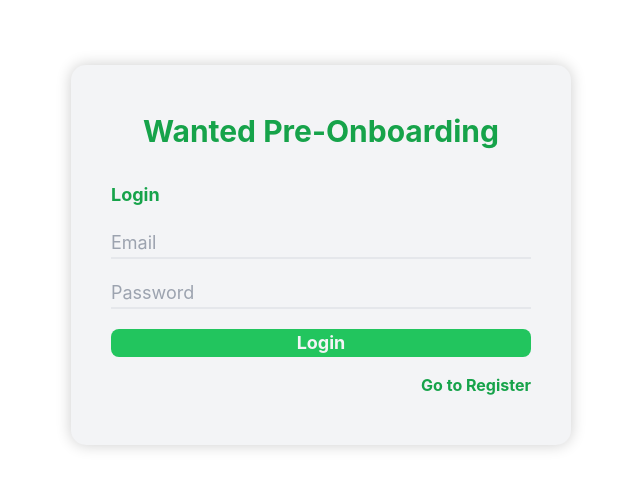
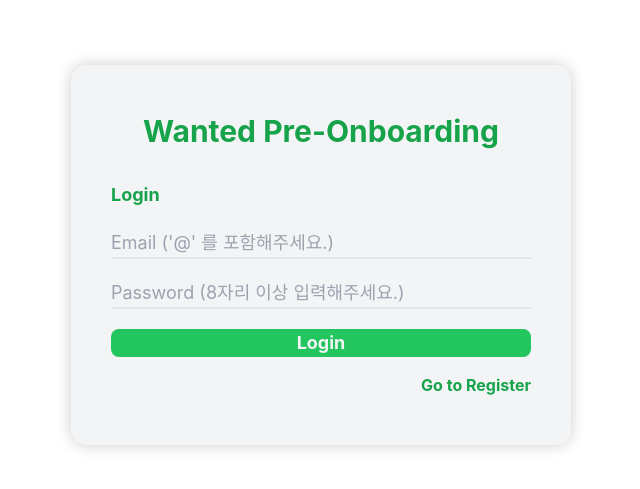
Before and after one commit to ijaesin/wanted-pre-onboarding-frontend, a React (Create React App) app: page /signin in a window 1280 px wide. Shown: the part 145-634 px from the top of the page, without its empty margins (319-959 px from the left). Built offline with nearby package versions, Linux system fonts and the light colour scheme.

Commit message:
유효성 검사 구현

```diff
--- a/src/components/auth/AuthTemplate.tsx
+++ b/src/components/auth/AuthTemplate.tsx
@@ -1,5 +1,6 @@
 import React, { useEffect } from "react";
 import { useNavigate } from "react-router-dom";
+import getToken from "../../lib/auth/getToken";
 
 interface AuthTemplateProps {
   children: React.ReactNode;
@@ -9,7 +10,7 @@
   const navigate = useNavigate();
 
   useEffect(() => {
-    if (localStorage.getItem("accessToken")) {
+    if (getToken("accessToken")) {
       navigate("/todo");
     }
   }, [navigate]);
--- a/src/components/auth/LoginForm.tsx
+++ b/src/components/auth/LoginForm.tsx
@@ -1,14 +1,16 @@
-import React, { useCallback, useState } from "react";
+import React, { useCallback, useState, useEffect } from "react";
 import AuthTemplate from "./AuthTemplate";
 import { Link } from "react-router-dom";
 import { signIn } from "../../api/auth/auth";
 import Error from "./Error";
 import { useNavigate } from "react-router-dom";
+import validate from "../validation/validation";
 
 export default function LoginForm() {
   const [email, setEmail] = useState("");
   const [password, setPassword] = useState("");
   const [error, setError] = useState("");
+  const [isValidated, setIsValidated] = useState(false);
   const navigate = useNavigate();
 
   const onChangeEmail = useCallback(
@@ -33,6 +35,14 @@
     [email, password, navigate]
   );
 
+  useEffect(() => {
+    if (validate({ email, password })) {
+      setIsValidated(true);
+    } else {
+      setIsValidated(false);
+    }
+  }, [email, password]);
+
   return (
     <AuthTemplate>
       {error !== "" && <Error error={error} />}
@@ -41,7 +51,7 @@
         <input
           type="email"
           name="email"
-          placeholder="Email"
+          placeholder="Email ('@' 를 포함해주세요.)"
           data-testid="email-input"
           className="w-full mb-5 text-lg bg-gray-100 border-b-2 outline-none"
           value={email}
@@ -50,7 +60,7 @@
         <input
           type="password"
           name="password"
-          placeholder="Password"
+          placeholder="Password (8자리 이상 입력해주세요.)"
           data-testid="password-input"
           className="w-full mb-5 text-lg bg-gray-100 border-b-2 outline-none"
           value={password}
@@ -60,6 +70,7 @@
           type="submit"
           data-testid="signin-button"
           className="w-full text-lg font-bold text-gray-100 bg-green-500 rounded-lg cursor-pointer hover:bg-green-600"
+          disabled={!isValidated}
         >
           Login
         </button>
--- a/src/components/auth/RegisterForm.tsx
+++ b/src/components/auth/RegisterForm.tsx
@@ -1,14 +1,16 @@
-import React, { useState, useCallback } from "react";
+import React, { useState, useCallback, useEffect } from "react";
 import AuthTemplate from "./AuthTemplate";
 import { Link } from "react-router-dom";
 import { signUp } from "../../api/auth/auth";
 import Error from "./Error";
 import { useNavigate } from "react-router-dom";
+import validate from "../validation/validation";
 
 export default function RegisterForm() {
   const [email, setEmail] = useState("");
   const [password, setPassword] = useState("");
   const [error, setError] = useState("");
+  const [isValidated, setIsValidated] = useState(false);
   const navigate = useNavigate();
 
   const onChangeEmail = useCallback(
@@ -33,6 +35,14 @@
     [email, password, navigate]
   );
 
+  useEffect(() => {
+    if (validate({ email, password })) {
+      setIsValidated(true);
+    } else {
+      setIsValidated(false);
+    }
+  }, [email, password]);
+
   return (
     <AuthTemplate>
       {error !== "" && <Error error={error} />}
@@ -41,7 +51,7 @@
         <input
           type="email"
           name="email"
-          placeholder="Email"
+          placeholder="Email ('@' 를 포함해주세요.)"
           data-testid="email-input"
           className="w-full mb-5 text-lg bg-gray-100 border-b-2 outline-none"
           value={email}
@@ -50,7 +60,7 @@
         <input
           type="password"
           name="password"
-          placeholder="Password"
+          placeholder="Password (8자리 이상 입력해주세요.)"
           data-testid="password-input"
           className="w-full mb-5 text-lg bg-gray-100 border-b-2 outline-none"
           value={password}
@@ -60,6 +70,7 @@
           type="submit"
           data-testid="signup-button"
           className="w-full text-lg font-bold text-gray-100 bg-green-500 rounded-lg cursor-pointer hover:bg-green-600"
+          disabled={!isValidated}
         >
           Register
         </button>
--- /dev/null
+++ b/src/components/validation/validation.ts
@@ -0,0 +1,7 @@
+import { ValidateParams } from "../../types/validate";
+
+const validate = ({ email, password }: ValidateParams) => {
+  return email.includes("@") && password.length >= 8;
+};
+
+export default validate;
--- /dev/null
+++ b/src/lib/auth/getToken.ts
@@ -0,0 +1,6 @@
+const getToken = (key: string) => {
+  const token = localStorage.getItem(key);
+  return token && JSON.parse(token);
+};
+
+export default getToken;
--- /dev/null
+++ b/src/types/validate.ts
@@ -0,0 +1,4 @@
+export interface ValidateParams {
+  email: string;
+  password: string;
+}
```
